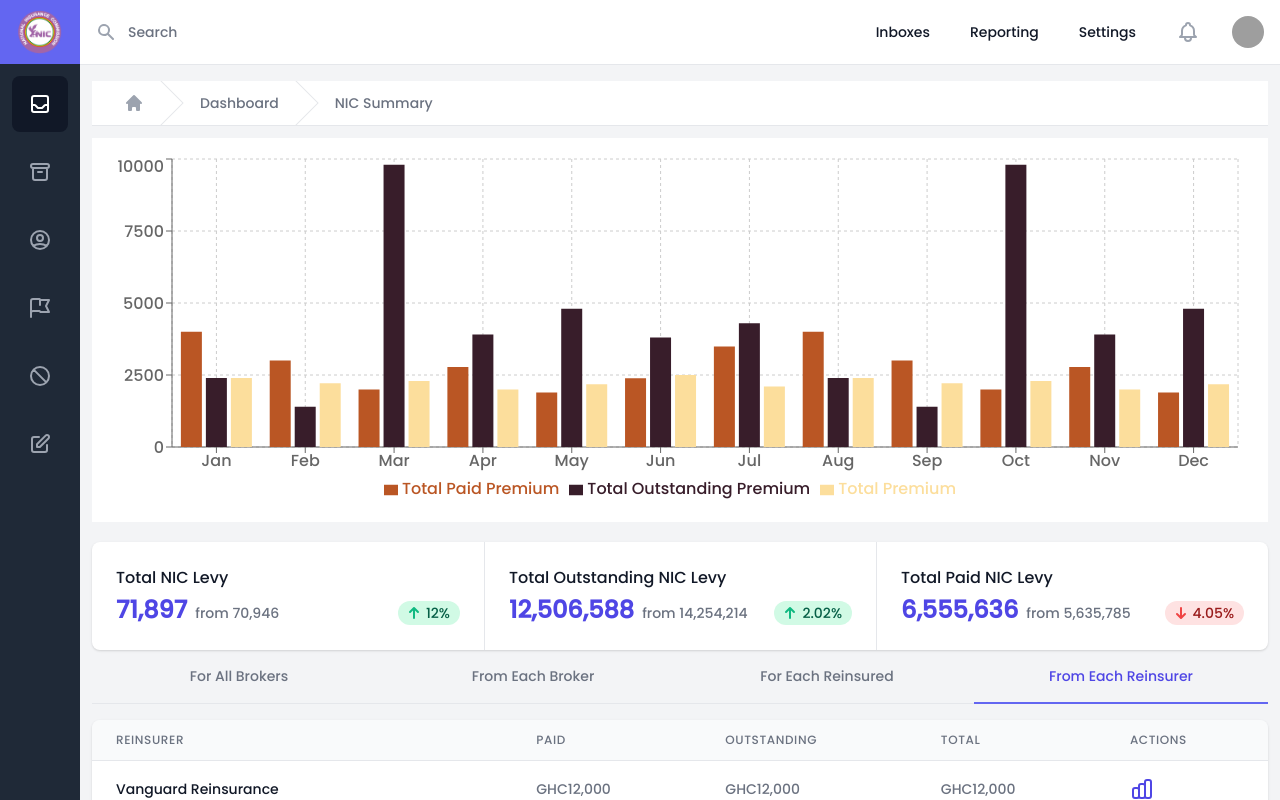
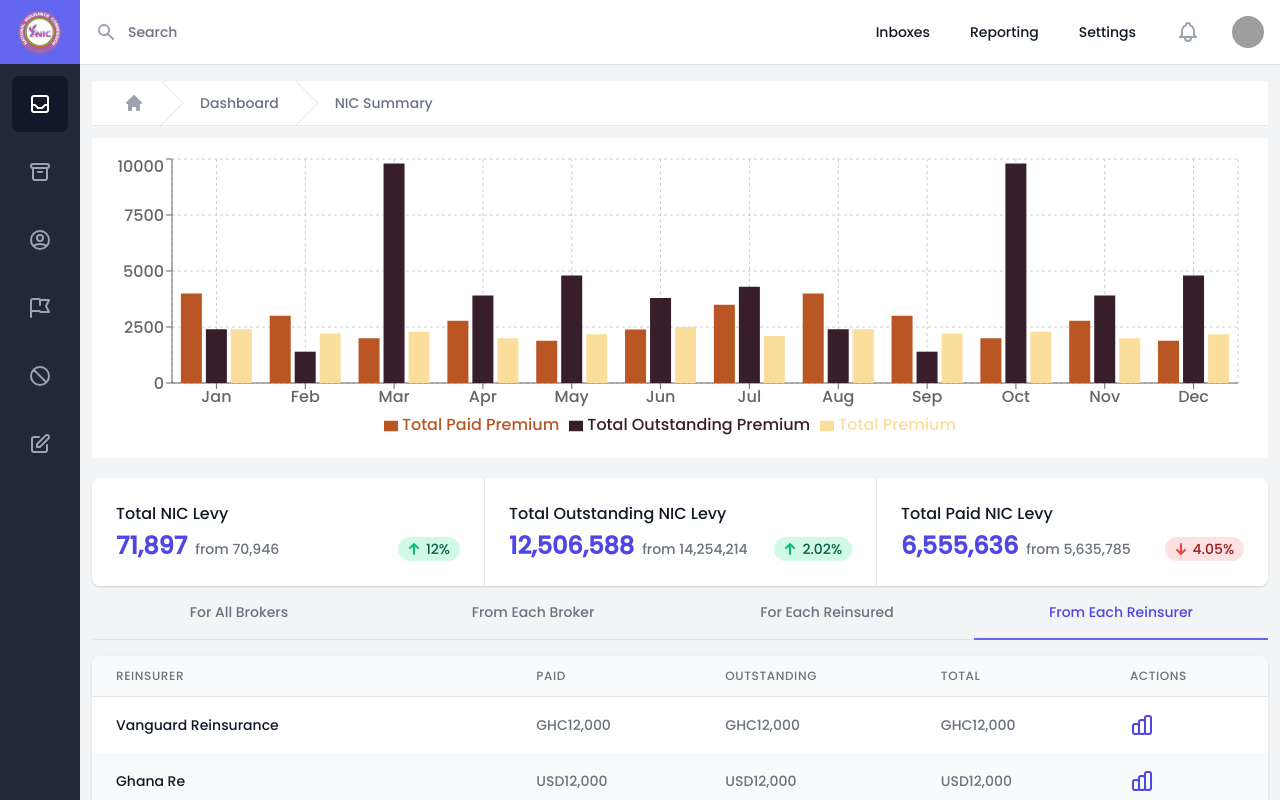
Before and after one commit to Khoby-790/template-nic, a React (Create React App) app: page /nic in a window 1280 px wide. Built offline with nearby package versions, Linux system fonts and the light colour scheme; grey boxes are pictures that could not be loaded.

Commit message:
--- Auto-Git Commit ---

```diff
--- a/src/pages/Dashboard/components/SubGraphsBarchart.tsx
+++ b/src/pages/Dashboard/components/SubGraphsBarchart.tsx
@@ -79,7 +79,7 @@ const CustomTooltip = ({ active, payload, label }: any) => {
 const SubGraphsBarchart = ({ data = [], bars }: Props) => {
     return (
         <Fragment>
-            <div className="h-96 max-h-96 bg-white  my-3 py-4 ">
+            <div className="h-80 max-h-80 bg-white  my-3 py-4 ">
                 <ResponsiveContainer width="100%" height="100%">
                     <BarChart
                         width={650}
--- a/src/pages/NewDashboard/sections/NICSection.tsx
+++ b/src/pages/NewDashboard/sections/NICSection.tsx
@@ -104,7 +104,7 @@ const NICSection = (props: Props) => {
                         </svg>
                     </Link>
                 </div>
-                <div className="flex h-64">
+                <div className="flex h-96">
                     <div className="flex-1">
                         <SubGraphsBarchart data={data} bars={[]} />
                         {/* <ResponsiveContainer width="100%" height="100%">
```
